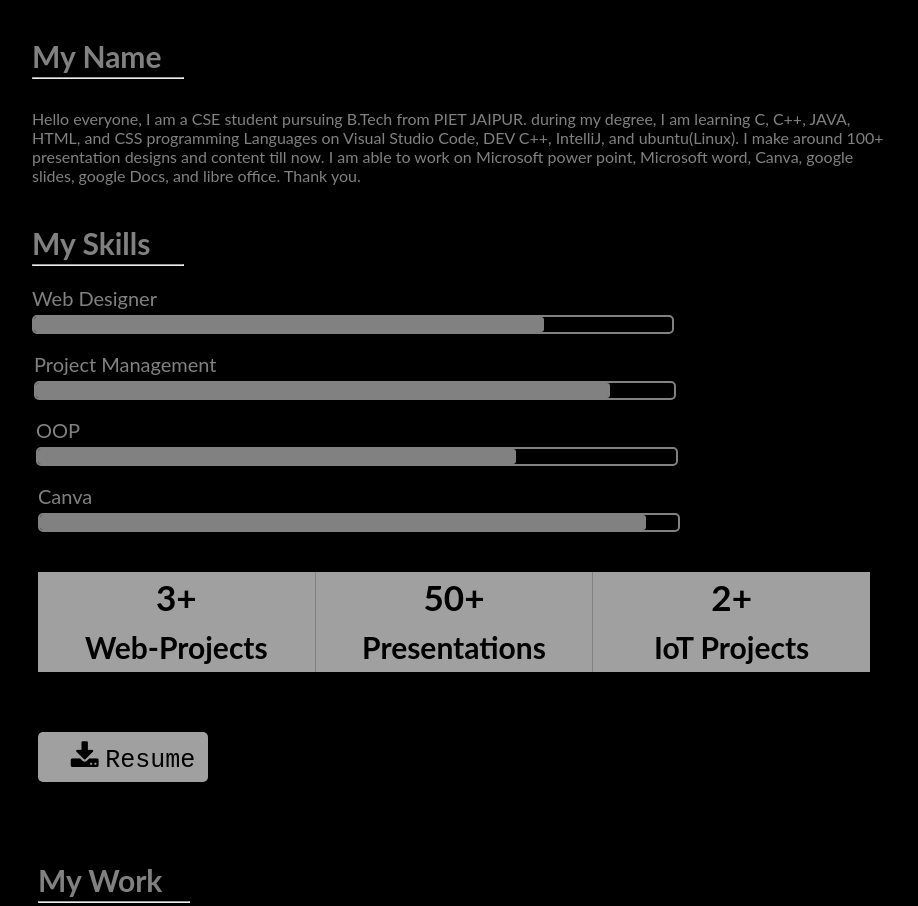
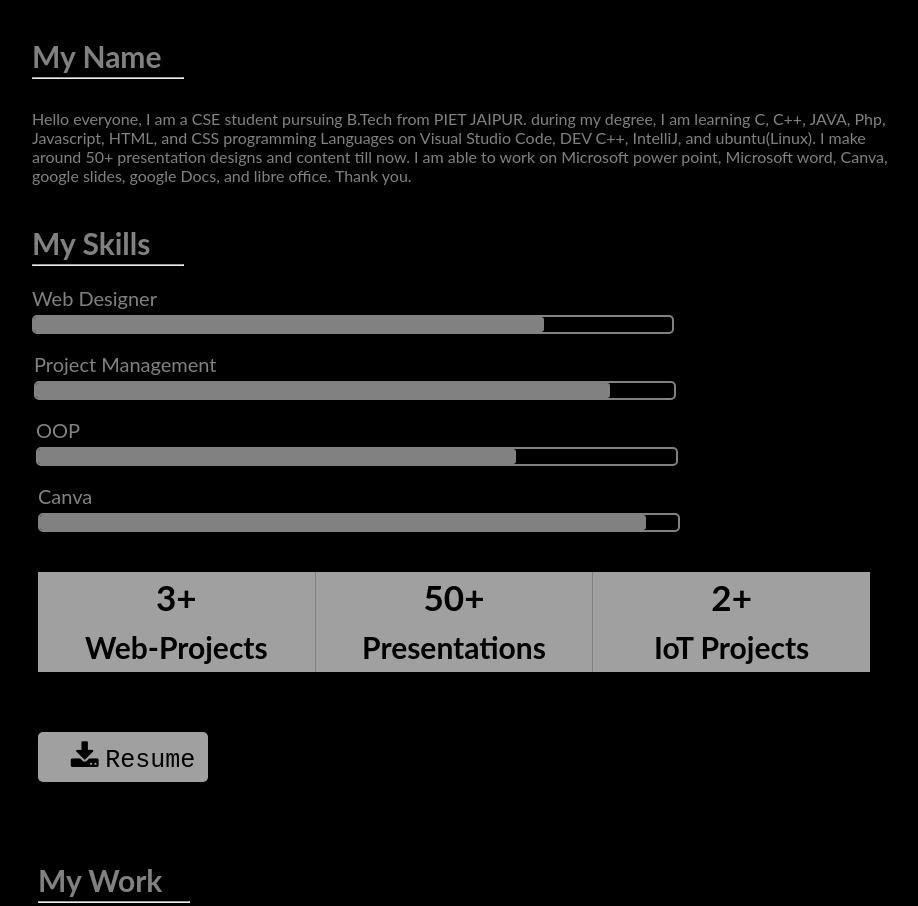
Before and after one commit to SatishParmar1/Portfolio, a plain HTML site: page index.html in a window 1280 px wide. Shown: the part 982-1888 px from the top of the page, without its empty margins (285-1203 px from the left). Drawn offline with Linux system fonts and the light colour scheme.

Commit message:
Update index.html

```diff
--- a/index.html
+++ b/index.html
@@ -735,7 +735,7 @@ margin-left:5vw;
 <p class= "headingtop"> <b>My Name </b></p>
 <hr class ="underline">
 <div class ="home"> Hello everyone,
-I am a CSE student pursuing B.Tech from PIET JAIPUR. during my degree, I am learning C, C++, JAVA, HTML, and CSS programming Languages on Visual Studio Code, DEV C++, IntelliJ, and ubuntu(Linux). I make around 100+ presentation designs and content till now. I am able to work on Microsoft power point, Microsoft word, Canva, google slides, google Docs, and libre office.
+I am a CSE student pursuing B.Tech from PIET JAIPUR. during my degree, I am learning C, C++, JAVA, Php, Javascript, HTML, and CSS programming Languages on Visual Studio Code, DEV C++, IntelliJ, and ubuntu(Linux). I make around 50+ presentation designs and content till now. I am able to work on Microsoft power point, Microsoft word, Canva, google slides, google Docs, and libre office.
 Thank you.
 </div>
 <div id ="10">
```
